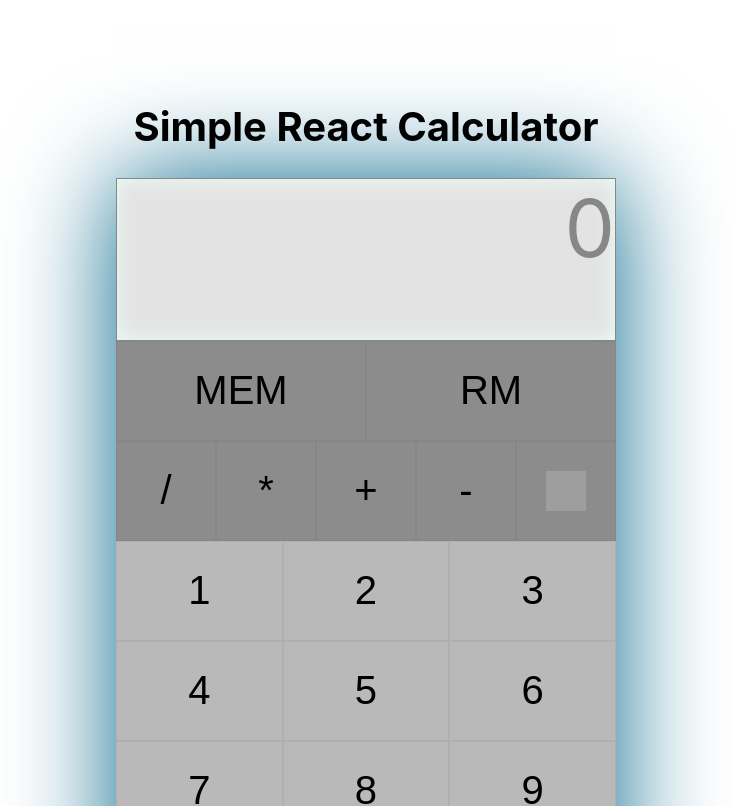
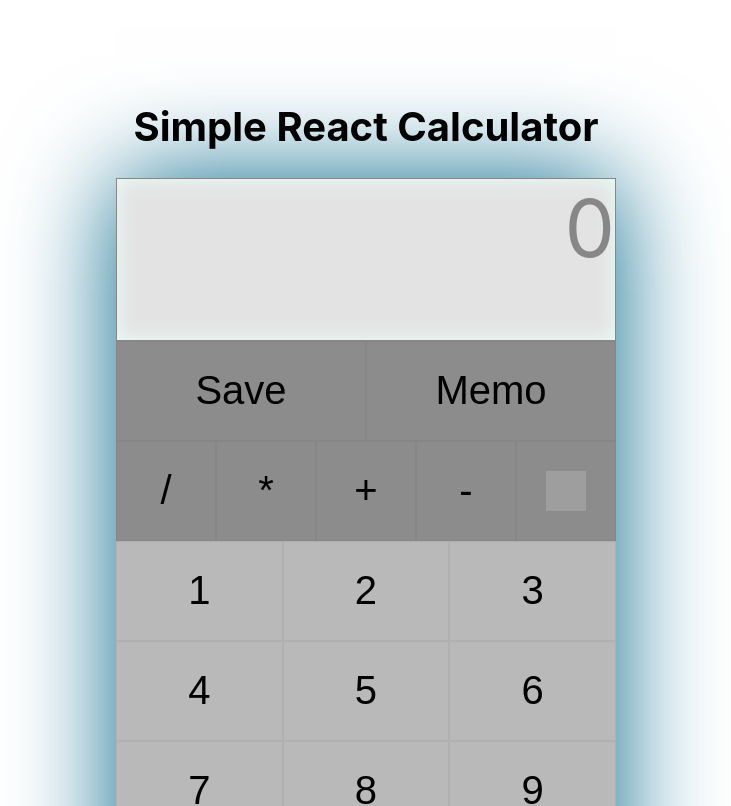
Before and after one commit to Kistegez/calculator, a React (Create React App) app in the folder client/: page / in a window 1280 px wide. Shown: the top 806 px of the page, without its empty margins (274-1005 px from the left). Built offline with nearby package versions, Linux system fonts and the light colour scheme; grey boxes are pictures that could not be loaded.

Commit message:
Feat - on click fetch

```diff
--- a/client/src/App.js
+++ b/client/src/App.js
@@ -1,5 +1,7 @@
 import React, { useState } from 'react';
 import './App.css';
+import {getData, postData} from "./connection";
+
 function Calculator() {
 
 
@@ -11,10 +13,8 @@ function Calculator() {
 
   // Event handlers for the buttons
   const handleCalcClick = (value) => {
-      if(
-          actions.includes(value) & calculation === '' ||
-          actions.includes(value) & actions.includes(calculation.slice(-1))
-      ){
+      if(actions.includes(value) & calculation === '' ||
+          actions.includes(value) & actions.includes(calculation.slice(-1))) {
           return
       }
       setCalculation(calculation+value)
@@ -51,11 +51,23 @@ function Calculator() {
     }
 
     function saveToMemory() {
-
+        postData('http://localhost:8080/store', calculation)
+            .then((data) => {
+                console.log(data);
+            })
+            .catch((error) => {
+                console.error(error);
+            });
     }
 
     function readFromMemory() {
-
+        getData('http://localhost:8080/retrieve')
+            .then((data) => {
+                console.log(data);
+            })
+            .catch((error) => {
+                console.error(error);
+            });
     }
 
     return (
@@ -67,33 +79,25 @@ function Calculator() {
                   {calculation||'0'}
                   {output ? <span className="preRes">{output}</span>:''}
               </div>
-
               <div>
                   <div className='memory'>
-                      <button onClick={()=>{saveToMemory()}}>MEM</button>
-                      <button onClick={()=>{readFromMemory()}}>RM</button>
+                      <button onClick={()=>{saveToMemory()}}>Save</button>
+                      <button onClick={()=>{readFromMemory()}}>Memo</button>
                   </div>
                   <div className='ops'>
-
                       <button onClick={()=>{handleCalcClick('/')}} >/</button>
                       <button onClick={()=>{handleCalcClick('*')}}>*</button>
                       <button onClick={()=>{handleCalcClick('+')}}>+</button>
                       <button onClick={()=>{handleCalcClick('-')}}>-</button>
                       <button onClick={handleClearClick}> <img  width={40} height={40} src="https://cdn-icons-png.flaticon.com/512/159/159805.png" /></button>
                   </div>
-
-
                   <div className='dig'>
-
                       {createDigits()}
-
                       <button onClick={()=>{handleCalcClick('.')}}>.</button>
                       <button onClick={()=>{handleCalcClick('0')}}>0</button>
                       <button onClick={handleEqualClick}>=</button>
                   </div>
               </div>
-
-
           </div>
       </div>
   );}
```
